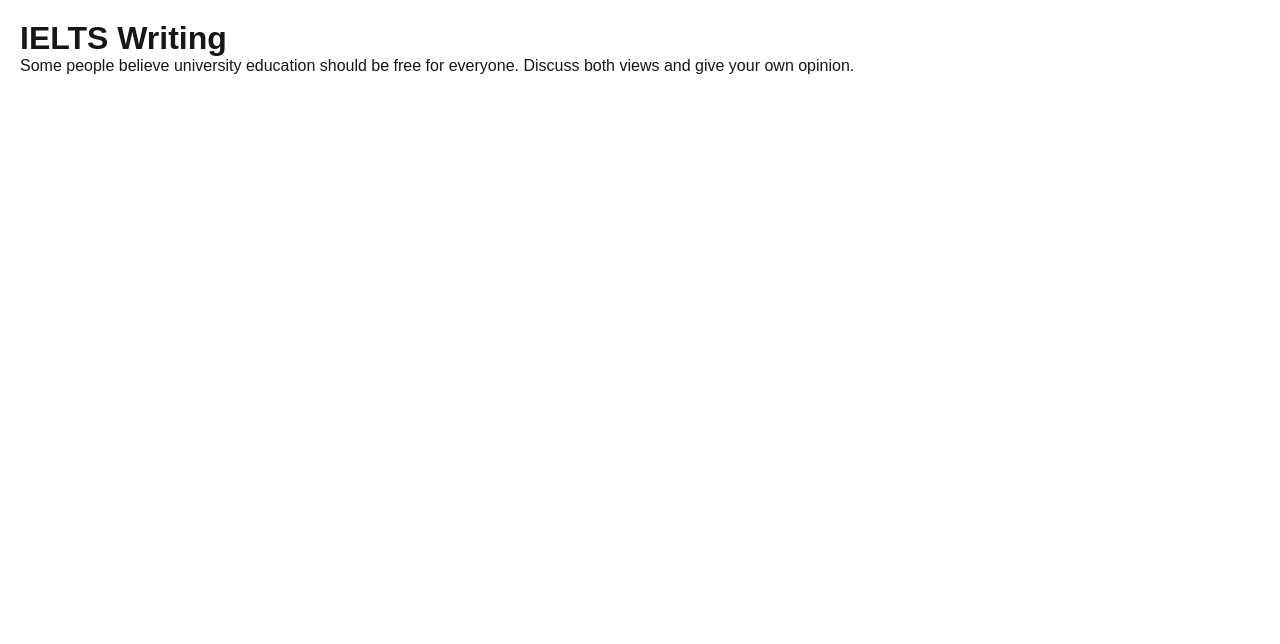
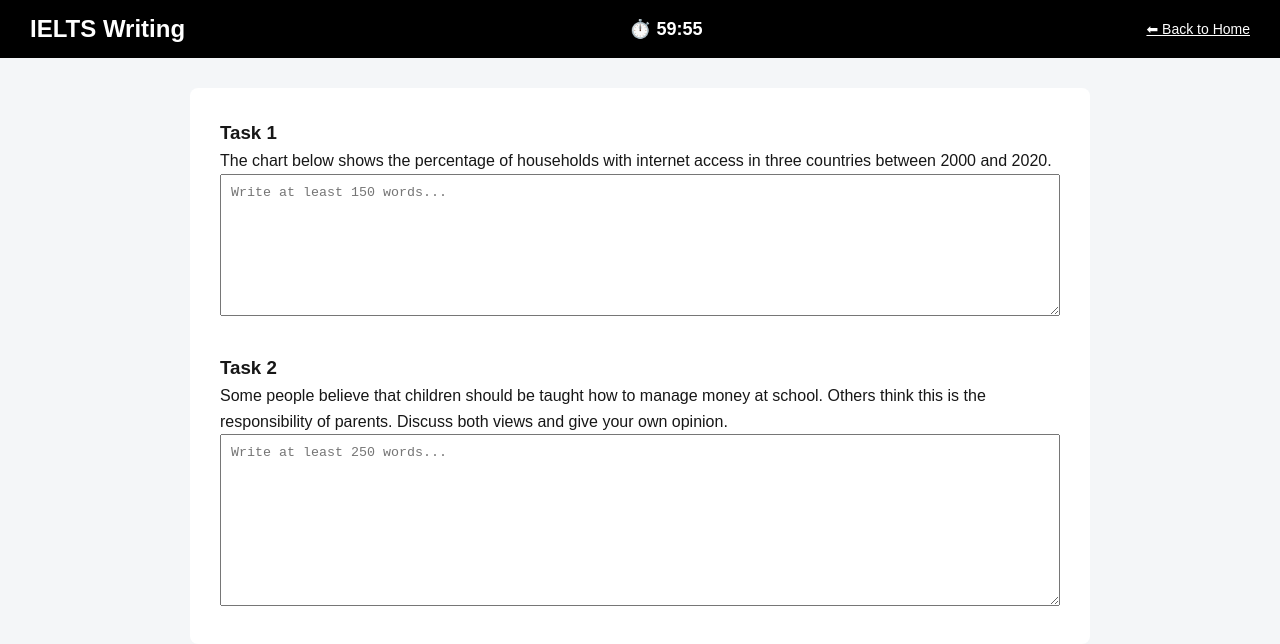
Before and after one commit to annievnnguyen-stack/ielts-practice-site, a Next.js app: page /writing in a window 1280 px wide. Shown: the top 644 px of the page. Built offline with nearby package versions, Linux system fonts and the light colour scheme.

Commit message:
Add Back to Home button on all pages

```diff
--- a/pages/writing.js
+++ b/pages/writing.js
@@ -1,11 +1,38 @@
+import ExamLayout from "../components/ExamLayout";
+
 export default function Writing() {
   return (
-    <div style={{ padding: 20 }}>
-      <h1>IELTS Writing</h1>
-      <p>
-        Some people believe university education should be free for everyone.
-        Discuss both views and give your own opinion.
-      </p>
-    </div>
+    <ExamLayout title="IELTS Writing" timeInMinutes={60}>
+
+      <section style={{ marginBottom: 30 }}>
+        <h3>Task 1</h3>
+        <p>
+          The chart below shows the percentage of households with internet access
+          in three countries between 2000 and 2020.
+        </p>
+
+        <textarea
+          placeholder="Write at least 150 words..."
+          rows={8}
+          style={{ width: "100%", padding: 10 }}
+        />
+      </section>
+
+      <section>
+        <h3>Task 2</h3>
+        <p>
+          Some people believe that children should be taught how to manage money
+          at school. Others think this is the responsibility of parents.
+          Discuss both views and give your own opinion.
+        </p>
+
+        <textarea
+          placeholder="Write at least 250 words..."
+          rows={10}
+          style={{ width: "100%", padding: 10 }}
+        />
+      </section>
+
+    </ExamLayout>
   );
 }
```
Also changed, not shown: pages/listening.js (+8 -1 lines), pages/reading.js (+18 -15 lines), 1 other file (tests, documents, lock files or other folders).
